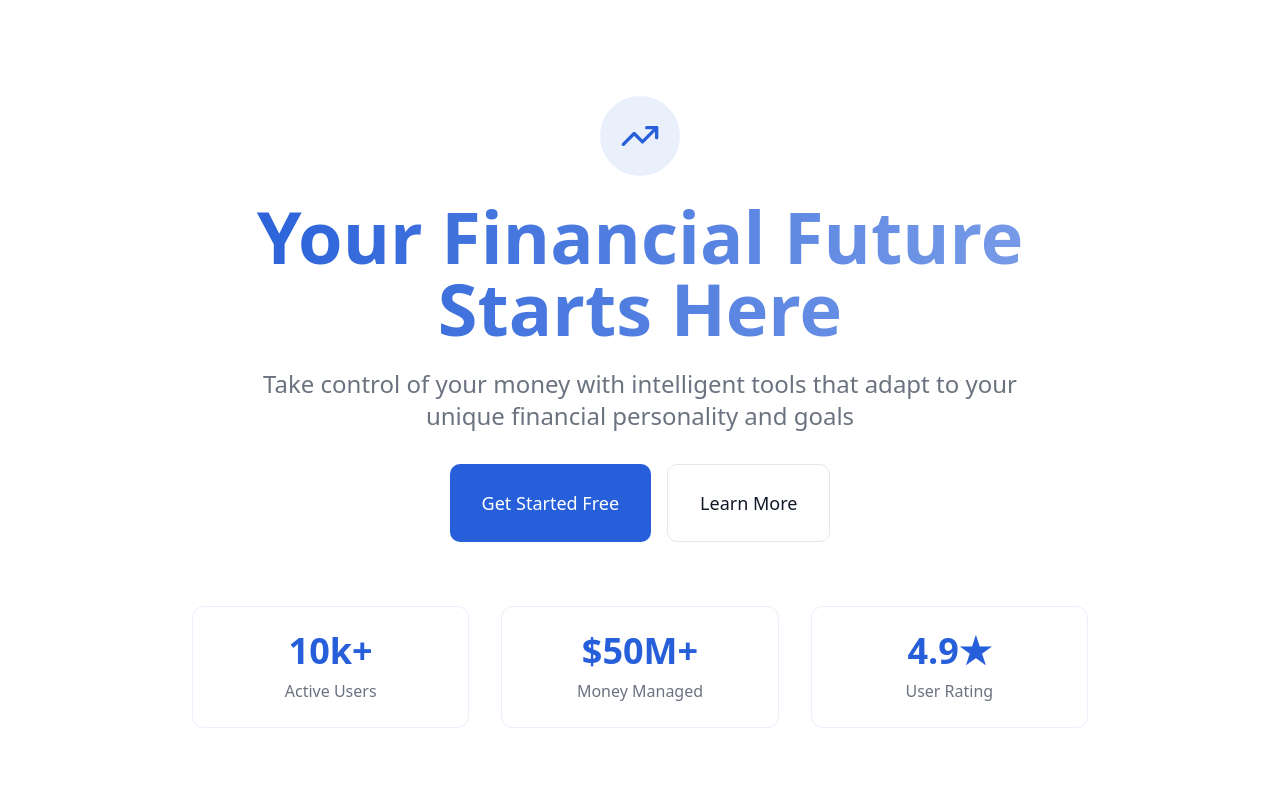
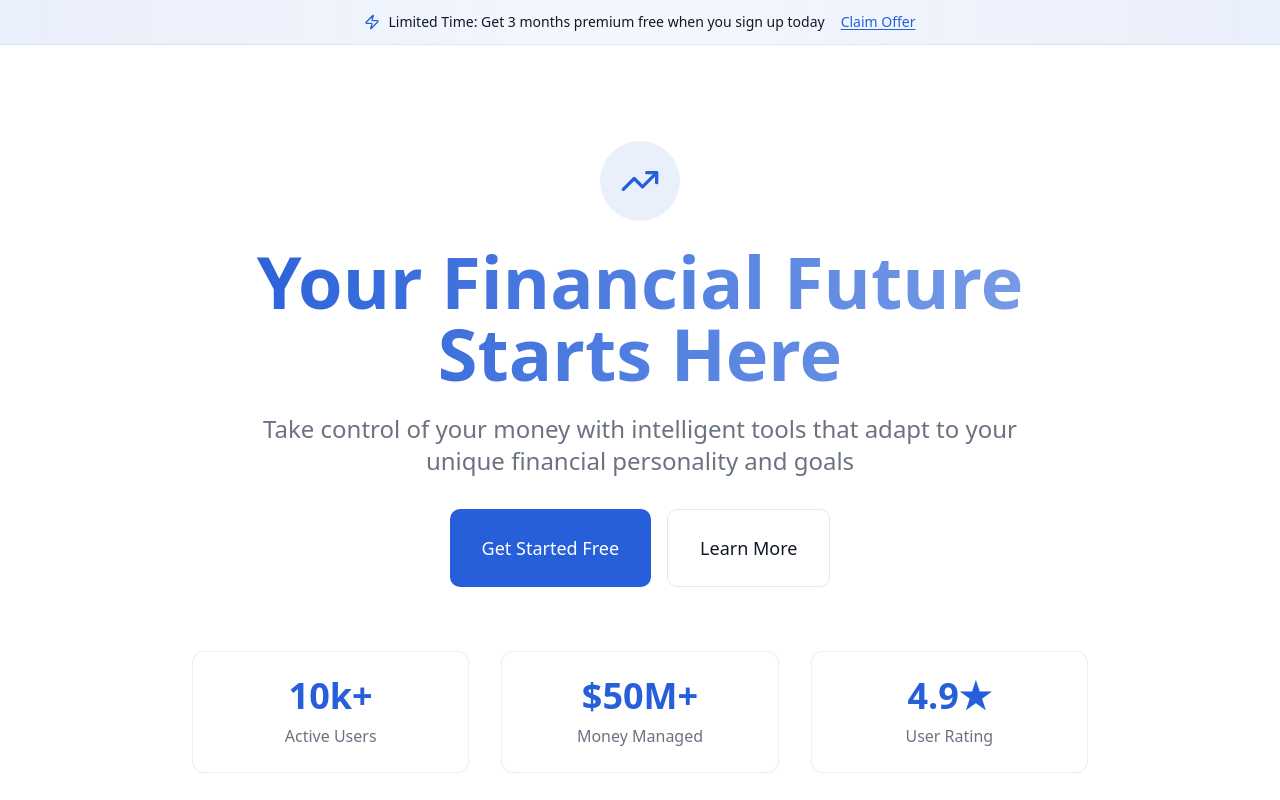
Before and after one commit to Overfritter/pocket-pilot-14, a React (Vite) app: page / in a window 1280 px wide. Shown: the top 800 px of the page. Built offline with nearby package versions, Linux system fonts and the light colour scheme; the HTML template or start-up script is replaced by a standard one.

Commit message:
Add banner to landing page

```diff
--- a/src/pages/Landing.tsx
+++ b/src/pages/Landing.tsx
@@ -41,6 +41,22 @@ const Landing = () => {
 
   return (
     <div className="min-h-screen bg-gradient-to-b from-background via-background to-primary/5">
+      {/* Announcement Banner */}
+      <div className="w-full bg-gradient-to-r from-primary/10 via-primary/5 to-primary/10 border-b border-primary/10">
+        <div className="container mx-auto px-4 py-3">
+          <div className="flex items-center justify-center gap-2 text-sm">
+            <Zap className="w-4 h-4 text-primary" />
+            <span className="font-medium text-foreground">Limited Time: Get 3 months premium free when you sign up today</span>
+            <button
+              onClick={() => navigate("/auth")}
+              className="ml-2 text-primary hover:text-primary/80 transition-colors underline underline-offset-2"
+            >
+              Claim Offer
+            </button>
+          </div>
+        </div>
+      </div>
+
       {/* Hero Section */}
       <div className="container mx-auto px-4 py-16 md:py-24">
         <div className="text-center max-w-4xl mx-auto mb-16 animate-fade-in">
```
